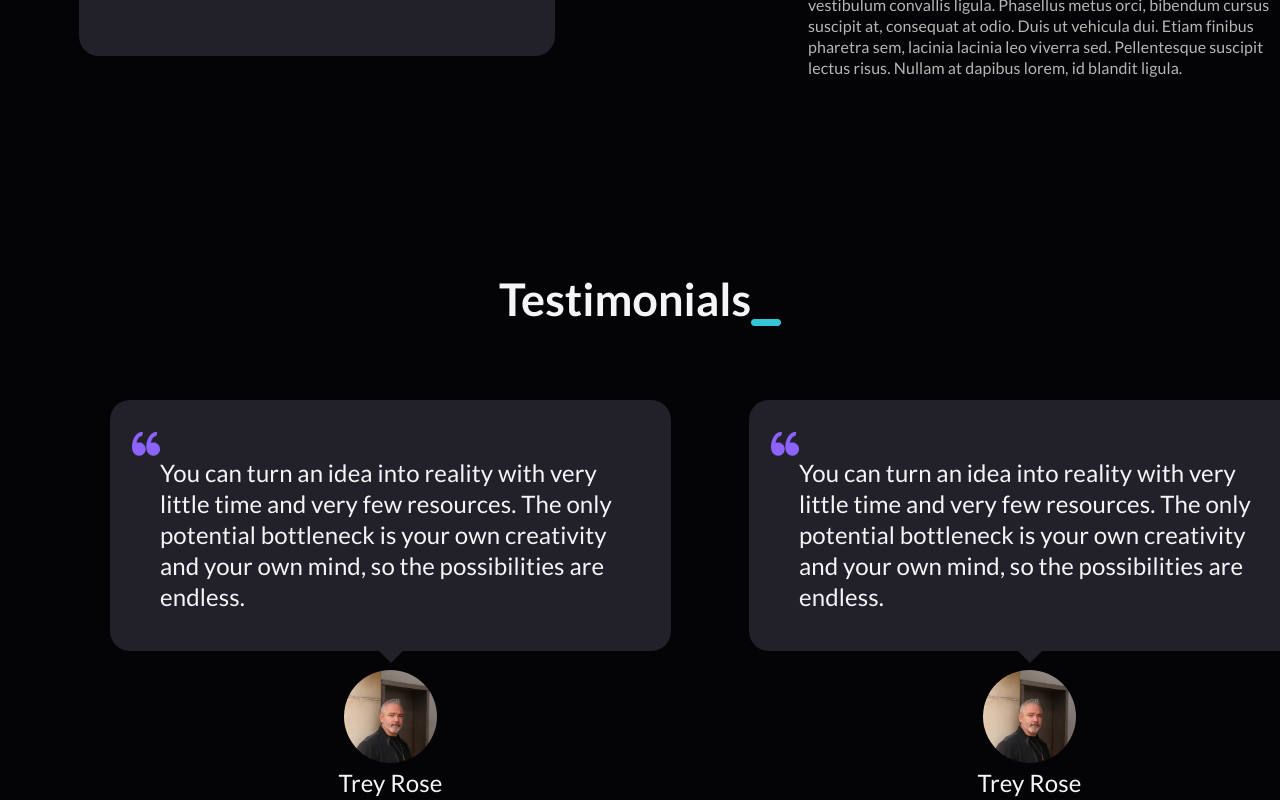
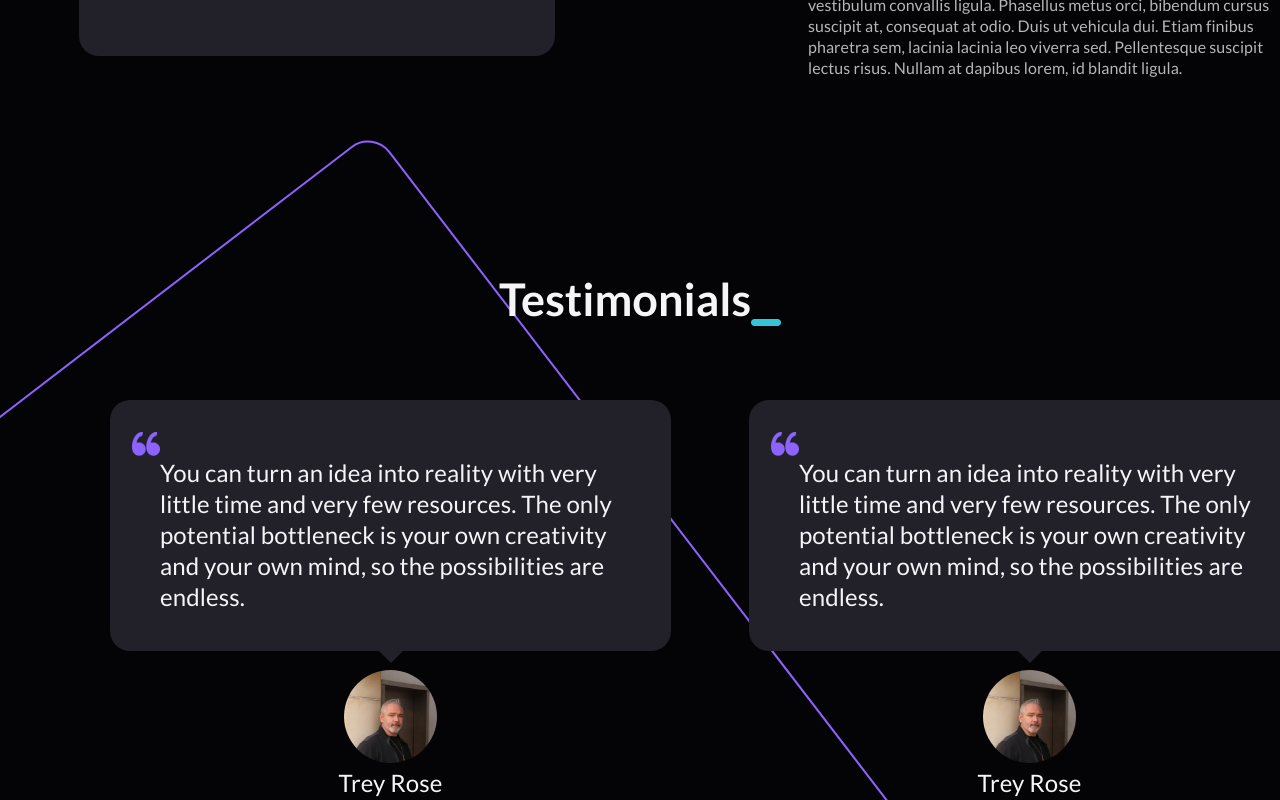
Before and after one commit to laurencecasta/Laurence-Castaneda-Portfolio, a React (Create React App) app: page / in a window 1280 px wide. Shown: the part 3960-4760 px from the top of the page. Built offline with nearby package versions, Linux system fonts and the light colour scheme.

Commit message:
add next background rectangle

```diff
--- a/src/components/Background/Background.js
+++ b/src/components/Background/Background.js
@@ -8,6 +8,7 @@ function Background() {
       <div className='rectangle-1'></div>
       <div className='rectangle-2'></div>
       <div className='rectangle-3'></div>
+      <div className='rectangle-4'></div>
     </div>
   )
 }
--- a/src/components/Background/styles.css
+++ b/src/components/Background/styles.css
@@ -39,3 +39,16 @@
   transform: rotate(-37.5deg);
   z-index: -1;
 }
+
+.rectangle-4 {
+  position: absolute;
+  width: 857.83px;
+  height: 973.08px;
+  left: -100px;
+  top: 4250.18px;
+  border: 2px solid #8C63FD;
+  box-sizing: border-box;
+  border-radius: 28px;
+  transform: rotate(-37.5deg);
+  z-index: -1;
+}
```
